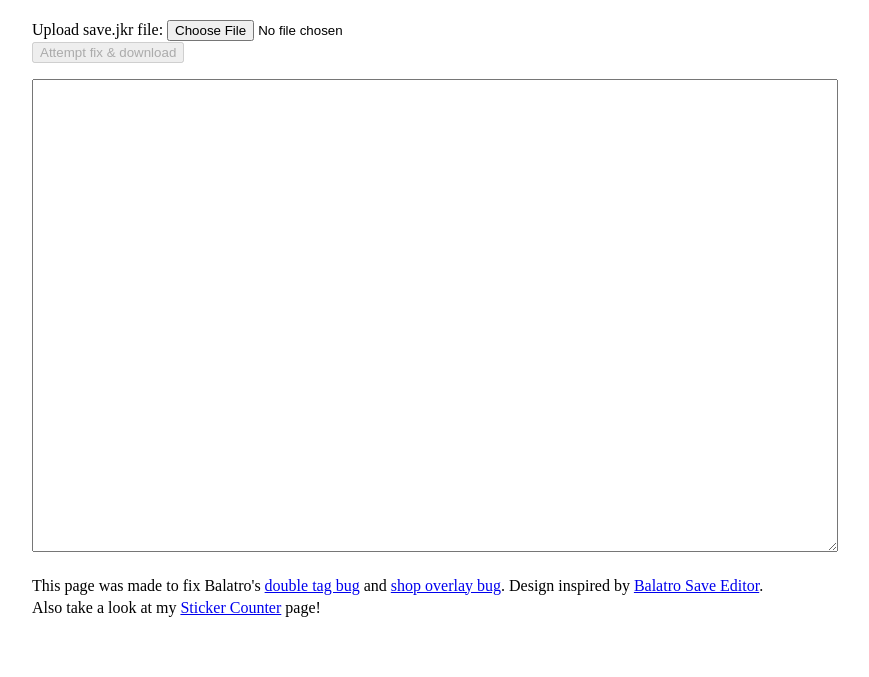
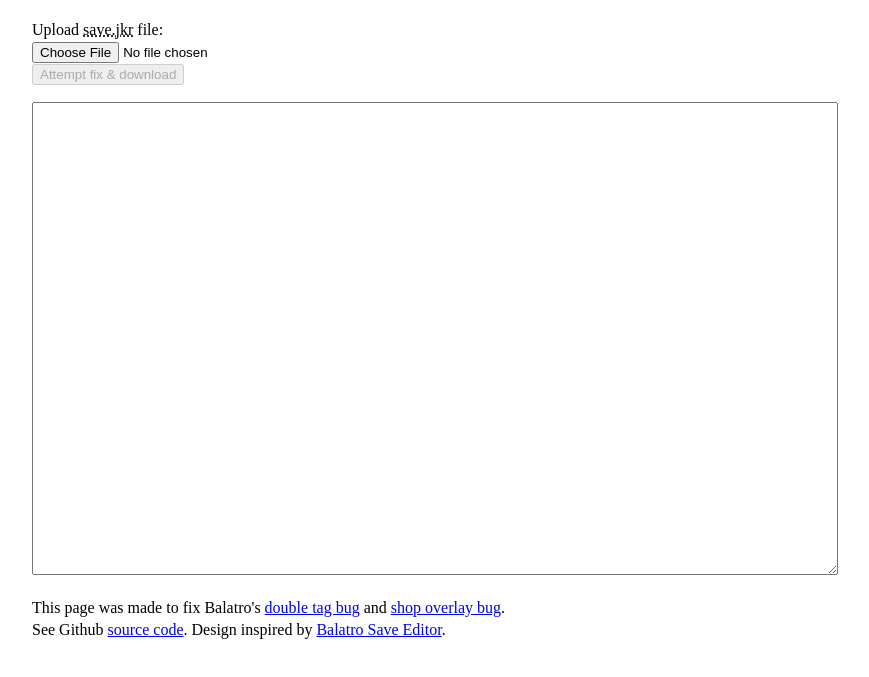
Before and after one commit to larswijn/BalatroReTag, a website built with webpack: page index.html in a window 1280 px wide. Shown: the part 69-746 px from the top of the page, without its empty margins (208-1077 px from the left). Built offline with nearby package versions, Linux system fonts and the light colour scheme.

Commit message:
Change main page to better show expected location of save.jkr

```diff
--- a/index.html
+++ b/index.html
@@ -20,7 +20,9 @@
 
 <body>
   <h1>Balatro ReTag</h1>
-  <label>Upload save.jkr file: </label><input type="file" id="saveFile">
+  <label>Upload <span title="Found at %APPDATA%\Balatro\"><u style="text-decoration: underline dotted">save.jkr</u></span> file: </label>
+  <br>
+  <input type="file" id="saveFile">
   <br>
   <div>
     <button id="fixFile" disabled>Attempt fix & download</button>
@@ -28,9 +30,9 @@
     <label for="fileOutput"></label><textarea id="fileOutput"></textarea>
   </div>
   <p>
-    This page was made to fix Balatro's <a href="https://discord.com/channels/1116389027176787968/1237542994186604564/1237543106749136989"> double tag bug</a> and <a href="https://www.youtube.com/watch?v=7m6RR7LHmAw">shop overlay bug</a>. Design inspired by <a href="https://balatro.shorty.systems">Balatro Save Editor</a>.
+    This page was made to fix Balatro's <a href="https://discord.com/channels/1116389027176787968/1237542994186604564/1237543106749136989"> double tag bug</a> and <a href="https://www.youtube.com/watch?v=7m6RR7LHmAw">shop overlay bug</a>.
     <br>
-    Also take a look at my <a href="StickerCounter.html">Sticker Counter</a> page!
+    See Github <a href="https://github.com/larswijn/BalatroReTag">source code</a>. Design inspired by <a href="https://balatro.shorty.systems">Balatro Save Editor</a>.
   </p>
 
   <script type="module" src="./js/retag.js"></script>
```
